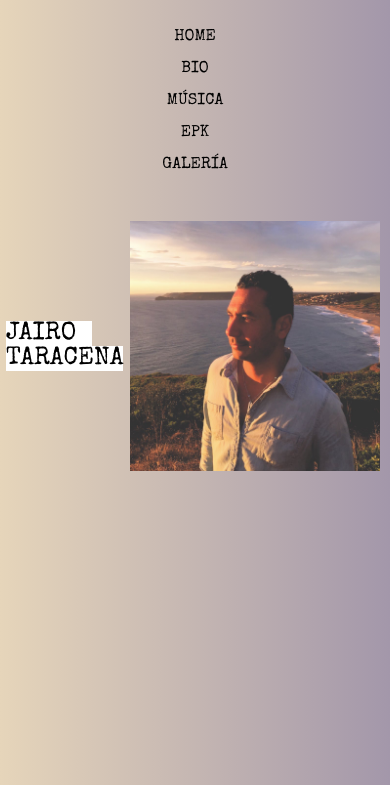
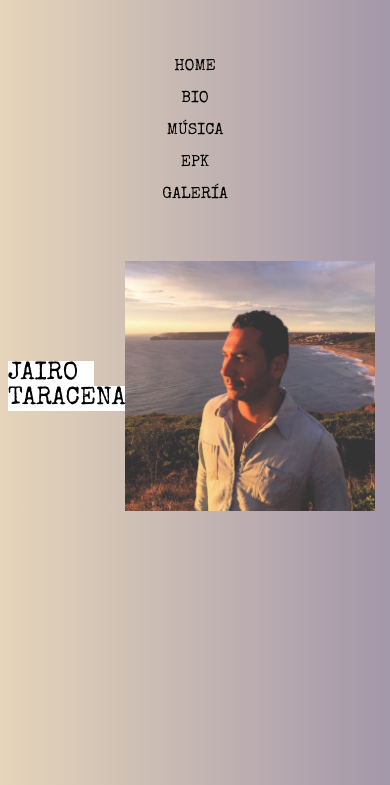
Before and after one commit to Ctaracena/JairoTaracena, a plain HTML site: page index.html in a window 390 px wide. Shown: the part 59-844 px from the top of the page. Drawn offline with nearby package versions, Linux system fonts and the light colour scheme.

Commit message:
home page mobile 2

```diff
--- a/styles.css
+++ b/styles.css
@@ -15,6 +15,8 @@ body {
     margin-right: 1rem;
 }
 .nav-container {
+    margin-top: 30px;
+    margin-bottom: 30px;
     display: flex;
     flex-direction: column;
     align-items: center;
@@ -31,7 +33,7 @@ body {
 
 .hero-container{
     width: 100%;
-    margin-top: 40px;
+    margin-top: 50px;
     display: flex;
     align-items: center;
     justify-content: flex-end;
@@ -41,7 +43,7 @@ body {
     display: flex;
     flex-direction: column;
     position: absolute;
-    left: 6px;
+    left: 8px;
 }
 .hero-container .title .jairo {
     width: 86px;
@@ -54,5 +56,5 @@ body {
 }
 .hero-container img {
     width: 250px;
-    margin-right: 10px;
+    margin-right: 15px;
 }
```
